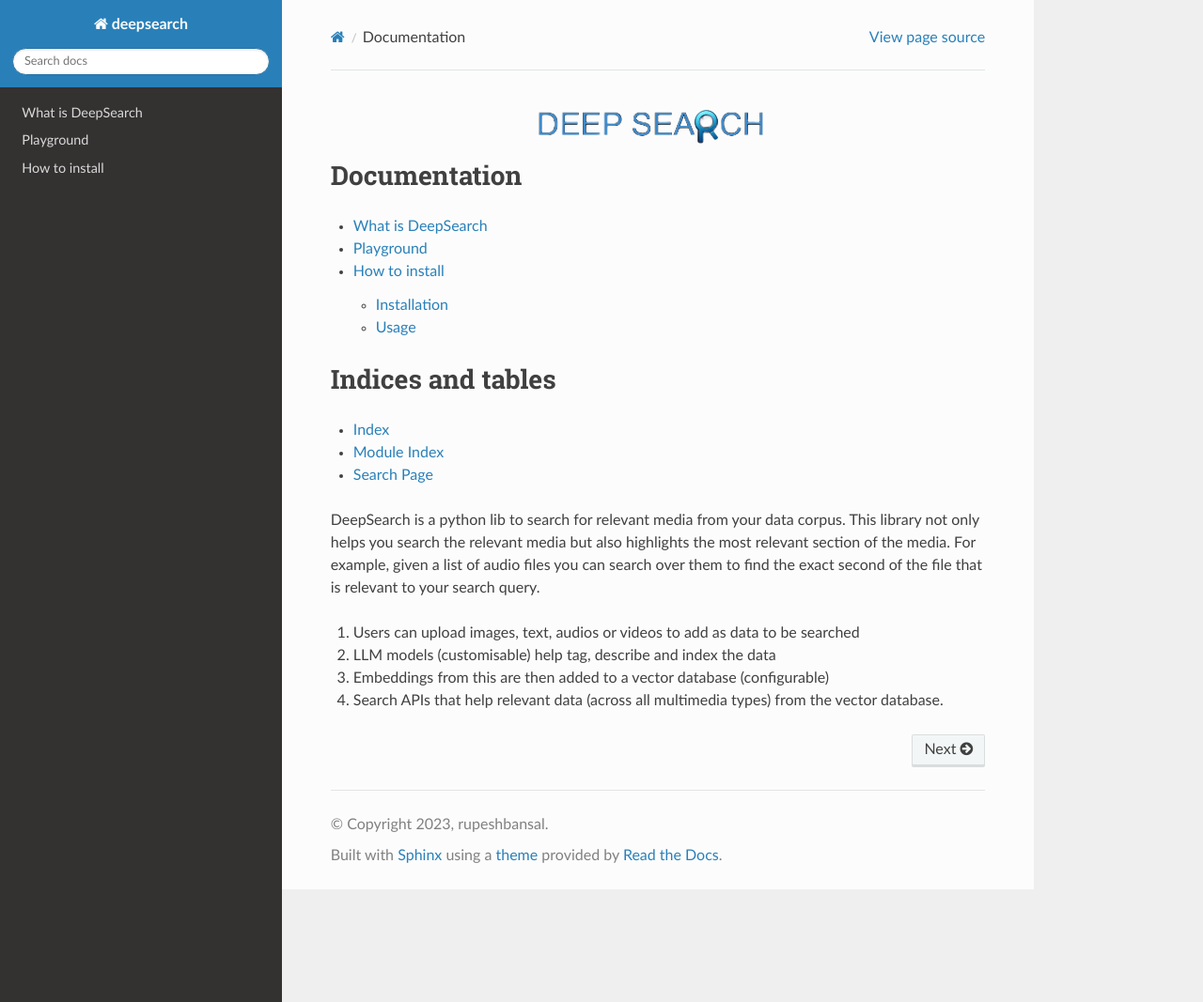
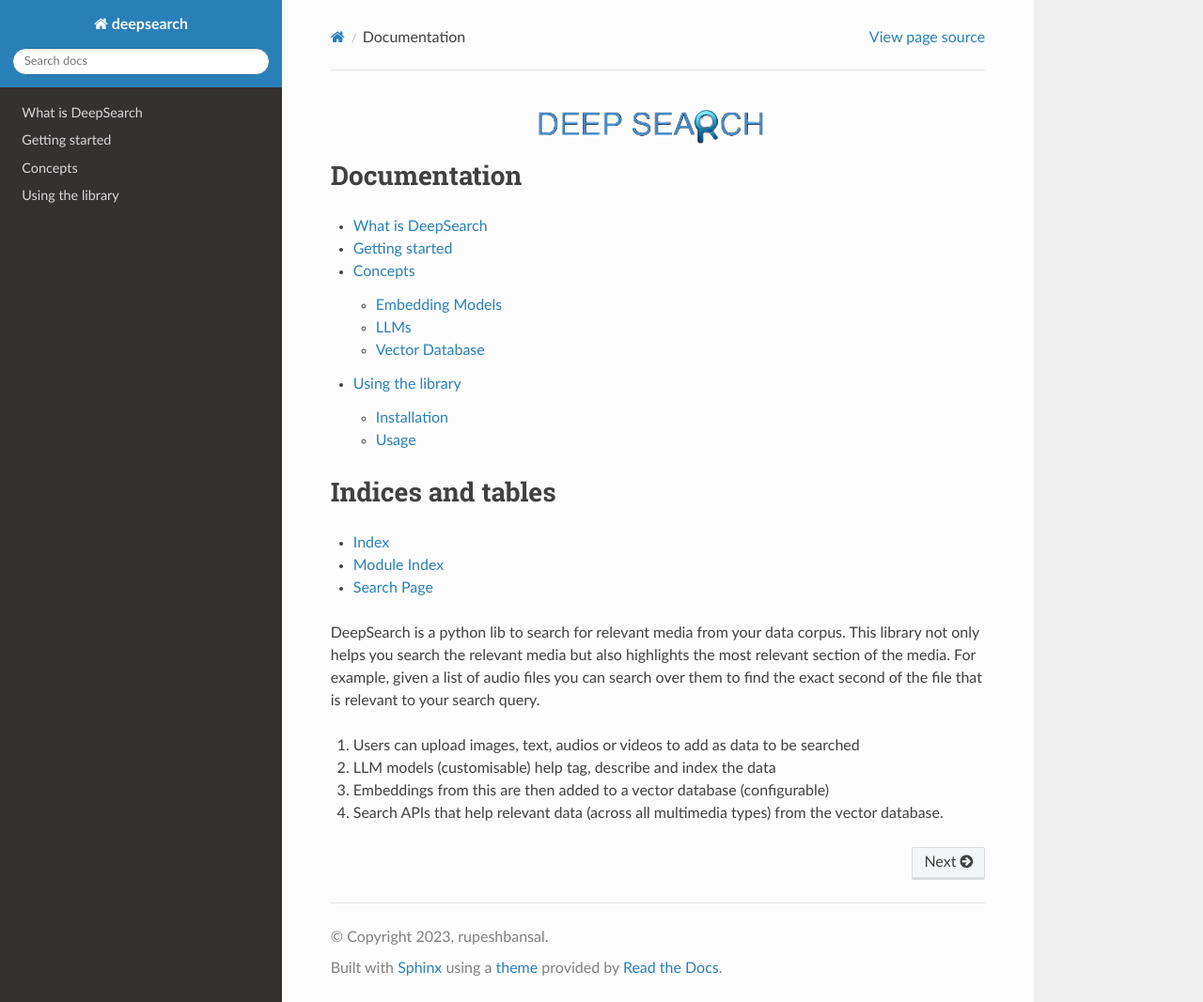
Before and after one commit to deepsearch-ai/deepsearch, a Sphinx documentation site: the page built from docs/index.rst, in a window 1280 px wide and 1067 px high. Shown: the whole window at 94% size. Built offline with Sphinx 7.4.7 and the Read the Docs theme 2.0.0, drawn with Linux system fonts in a browser that asks for light colours.

Commit message:
adding concepts in documentation

```diff
--- /dev/null
+++ b/docs/concepts.rst
@@ -0,0 +1,14 @@
+Fundamentals
+======================================
+
+
+Embedding Models
+--------------------------------------
+
+
+LLMs
+--------------------------------------
+
+
+Vector Database
+--------------------------------------
--- a/docs/index.rst
+++ b/docs/index.rst
@@ -16,9 +16,11 @@
 
    What is DeepSearch <intro>
 
-   Playground <demo>
+   Getting started <demo>
 
-   How to install <usage>
+   Concepts <concepts>
+
+   Using the library <usage>
 
 Indices and tables
 ==================
```
